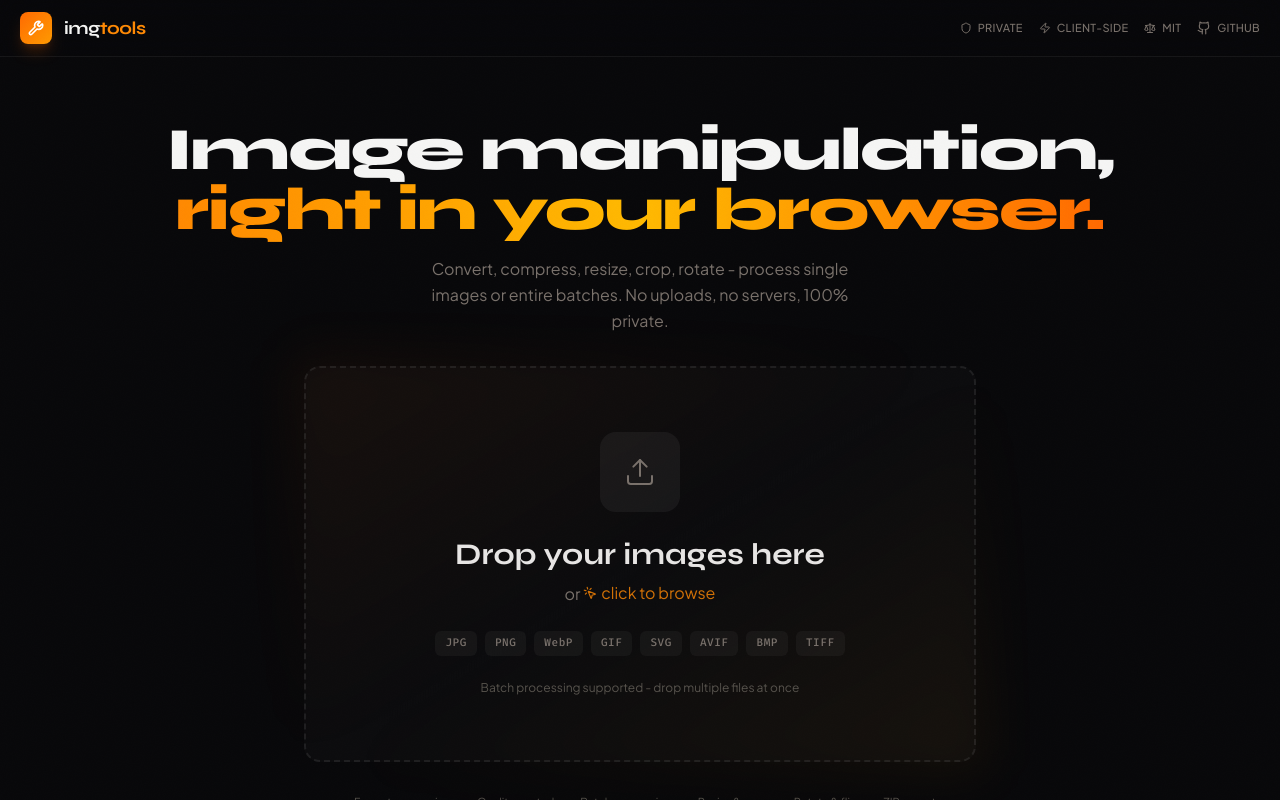
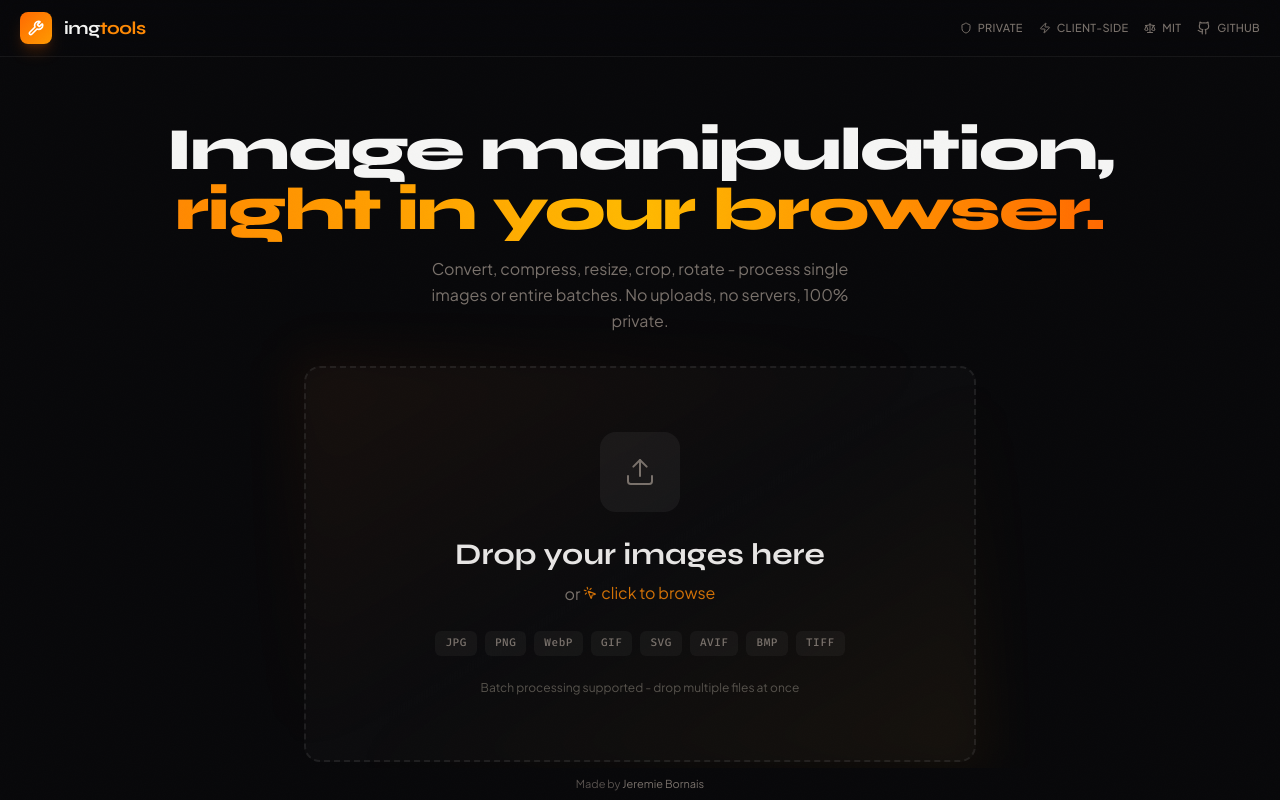
Before and after one commit to jere-mie/imgtools, a React (Vite) app: page / in a window 1280 px wide. Built offline with nearby package versions, Linux system fonts and the light colour scheme.

Commit message:
Add footer with author link to personal website

```diff
--- a/src/App.tsx
+++ b/src/App.tsx
@@ -416,6 +416,17 @@ export default function App() {
           )}
         </AnimatePresence>
       </main>
+      <footer className="shrink-0 text-center text-[11px] text-stone-500/70 p-2">
+        Made by&nbsp;
+        <a
+          href="https://jeremie.bornais.ca"
+          target="_blank"
+          rel="noopener noreferrer"
+          className="text-stone-500 hover:text-stone-300"
+        >
+          Jeremie Bornais
+        </a>
+      </footer>
     </div>
   );
 }
```
